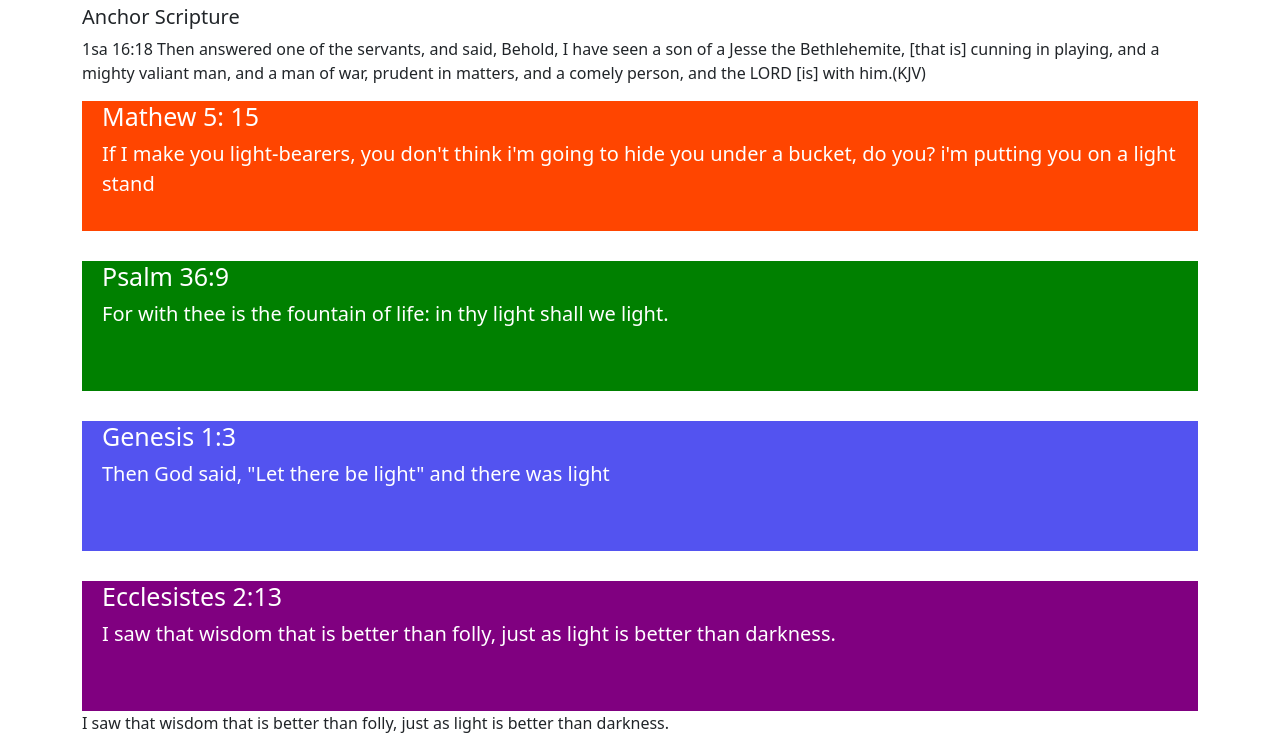
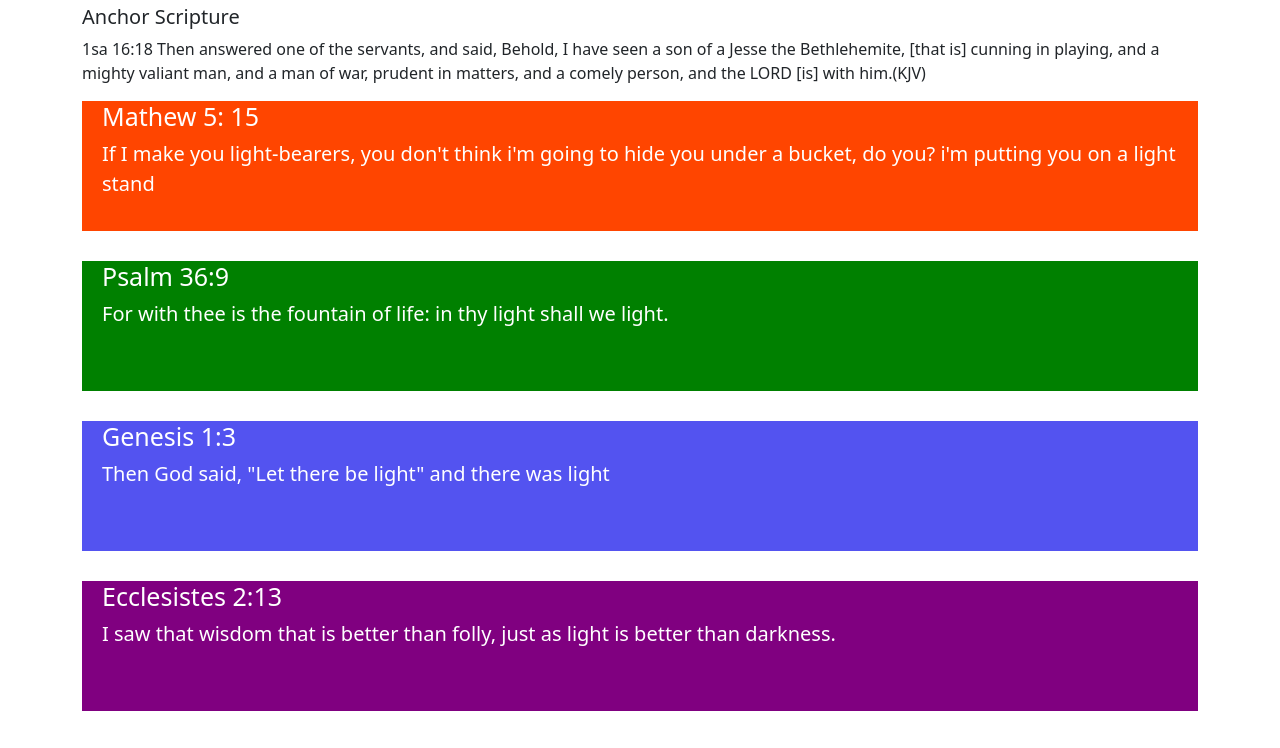
Before and after one commit to eremiah3/light-, a plain HTML site: page index.html in a window 1280 px wide. Shown: the part 1187-1935 px from the top of the page. Drawn offline with nearby package versions, Linux system fonts and the light colour scheme.

Commit message:
my commit

```diff
--- a/index.html
+++ b/index.html
@@ -111,7 +111,7 @@
         <p class="col-text-sm">I saw that wisdom that is better than folly, just as light is better than darkness.</p>
     </div>
   </div>
-  I saw that wisdom that is better than folly, just as light is better than darkness.
+
       </div>
       <div class="container">
         <div class="row">
```
